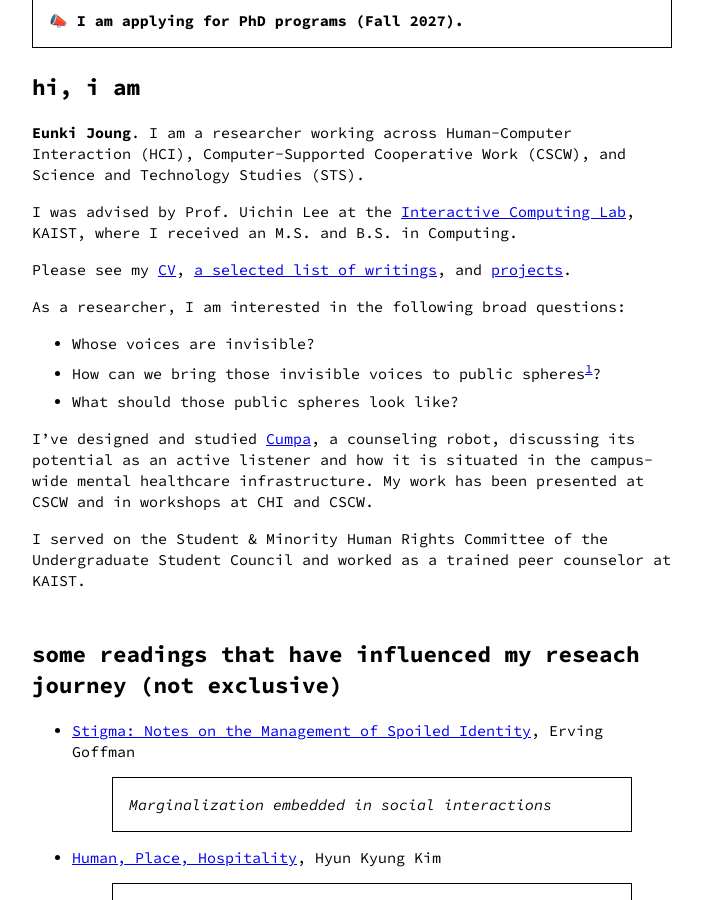
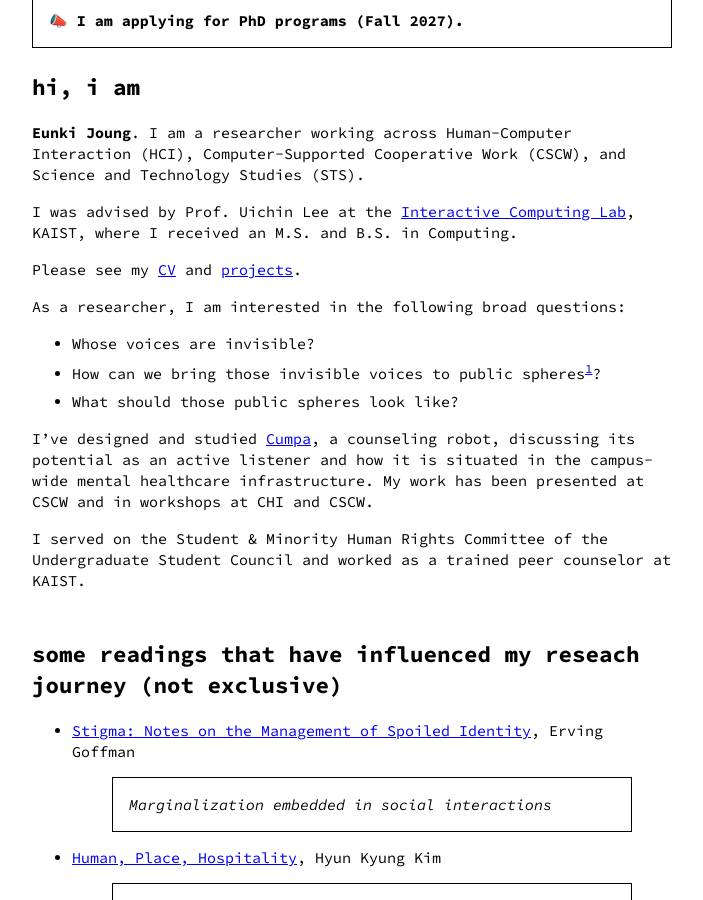
Before and after one commit to eunkiyomi/eunkiyomi.github.io, a Jekyll site: the page built from _posts/2025-02-05-eunki-as-researcher.md, in a window 1280 px wide and 900 px high, scrolled down 656 px. Shown: the whole window, without its empty margins (288-991 px from the left). Built offline with Jekyll 4.4.1, drawn with Linux system fonts in a browser that asks for light colours.

Commit message:
Update /researcher page (remove selected list of writings)

```diff
--- a/_posts/2025-02-05-eunki-as-researcher.md
+++ b/_posts/2025-02-05-eunki-as-researcher.md
@@ -32,7 +32,7 @@ body {
 
 I was advised by Prof. Uichin Lee at the [Interactive Computing Lab](https://ic.kaist.ac.kr), KAIST, where I received an M.S. and B.S. in Computing.
 
-Please see my [CV](/assets/docs/Eunki_s_CV.pdf), [a selected list of writings](https://linktr.ee/eunkiyomi), and [projects](/projects).
+Please see my [CV](/assets/docs/Eunki_s_CV.pdf) and [projects](/projects).
 
 As a researcher, I am interested in the following broad questions:
 - Whose voices are invisible?
```
